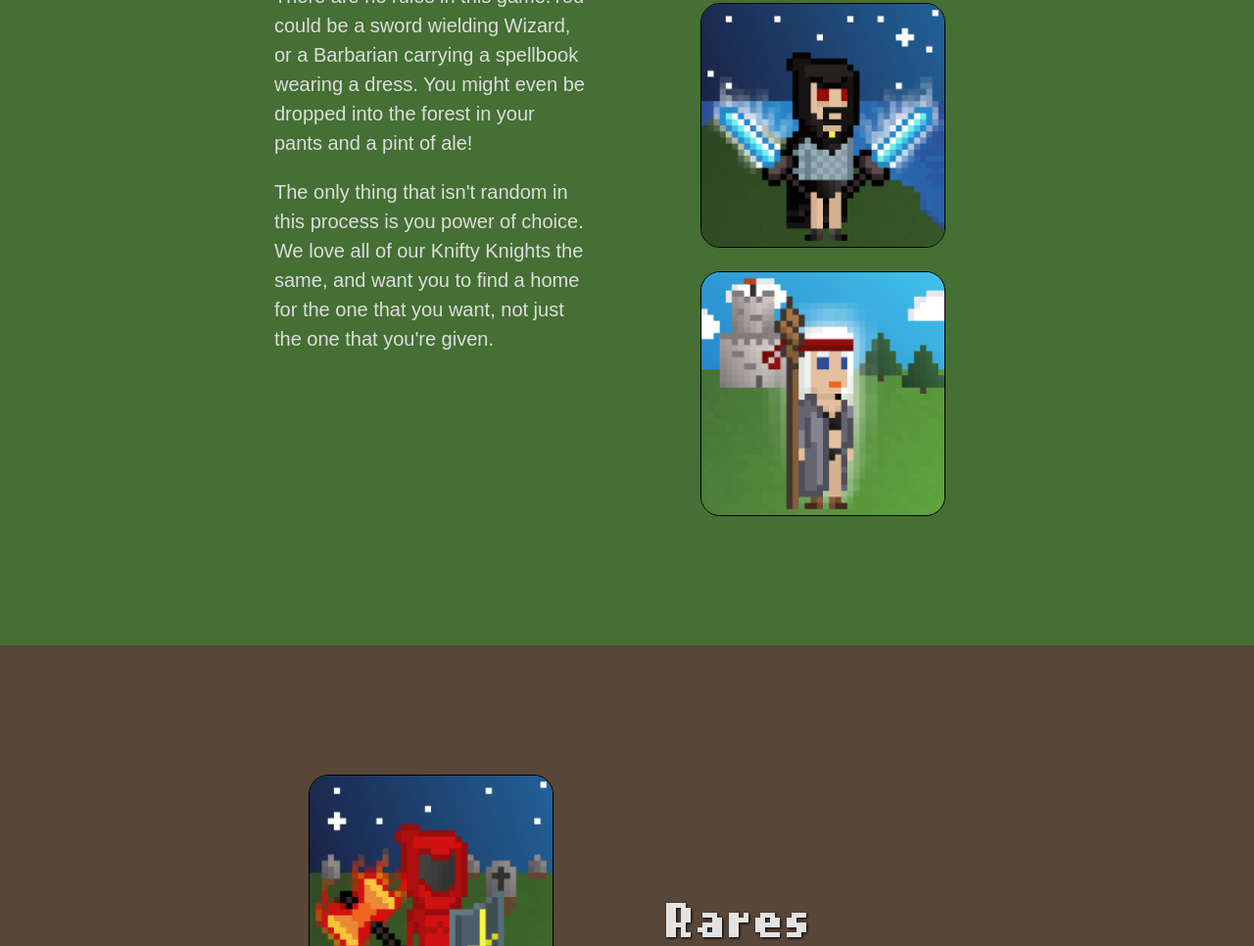
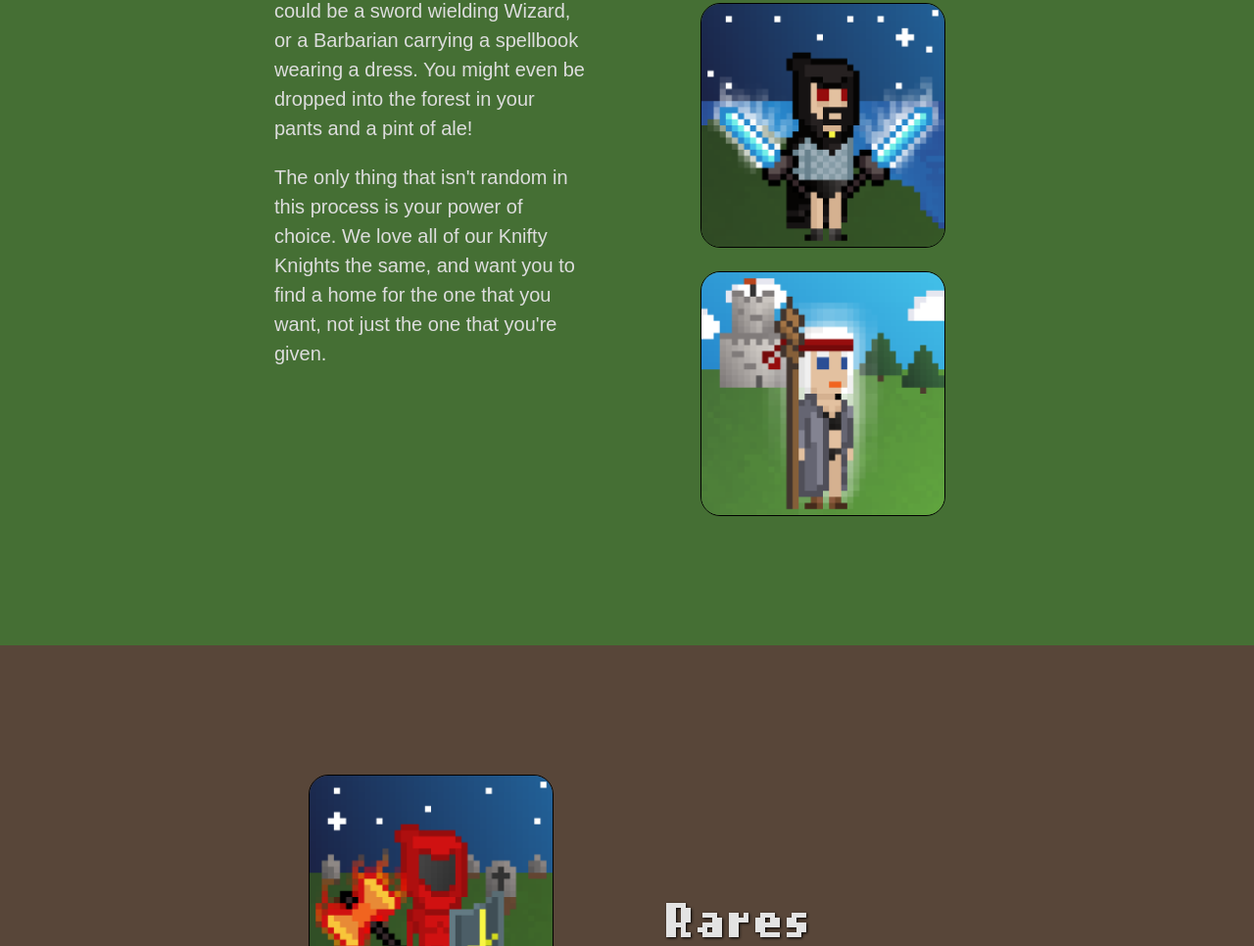
Before and after one commit to KniftyKnights/KniftyKnights, a plain HTML site: page index.html in a window 1280 px wide. Shown: the part 3473-4439 px from the top of the page at 98% size. Drawn offline with nearby package versions, Linux system fonts and the light colour scheme.

Commit message:
Spelling

```diff
--- a/index.html
+++ b/index.html
@@ -161,7 +161,7 @@
           wearing a dress. You
           might even be dropped into the forest in your pants and a pint of ale!</p>
 
-        <p>The only thing that isn't random in this process is you power of choice. We love all of our Knifty Knights
+        <p>The only thing that isn't random in this process is your power of choice. We love all of our Knifty Knights
           the same, and
           want you to find a home for the one that you want, not just the one that you're given.</p>
       </div>
```
